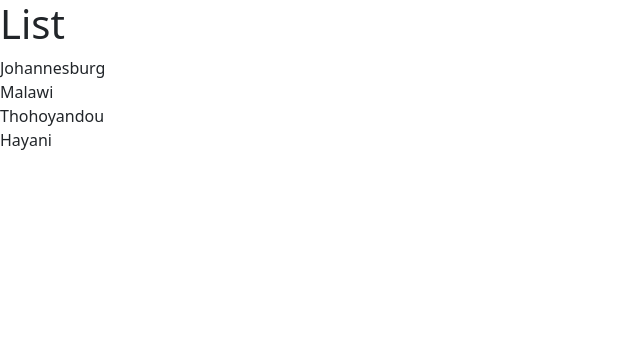
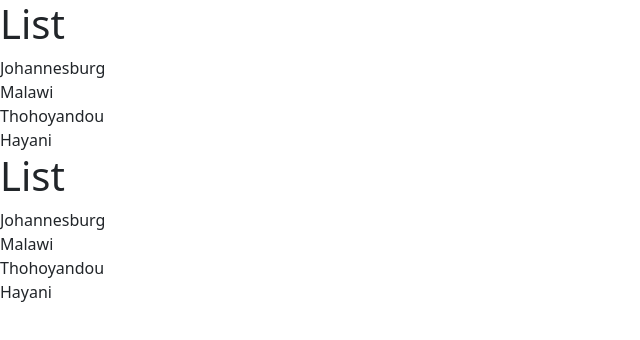
Before and after one commit to Ufhano/quick-brushup, a React (Vite) app: page / in a window 1280 px wide. Shown: the top 340 px of the page, without its empty margins (0-640 px from the left). Built offline with nearby package versions, Linux system fonts and the light colour scheme.

Commit message:
Update App.jsx

```diff
--- a/src/App.jsx
+++ b/src/App.jsx
@@ -2,7 +2,8 @@ import ListGroup from "./Components/ListGroup";
 
 function App(){
   return <div>
-    <ListGroup></ListGroup>
+    <ListGroup/>
+    <ListGroup/>
   </div>
 
 
```
